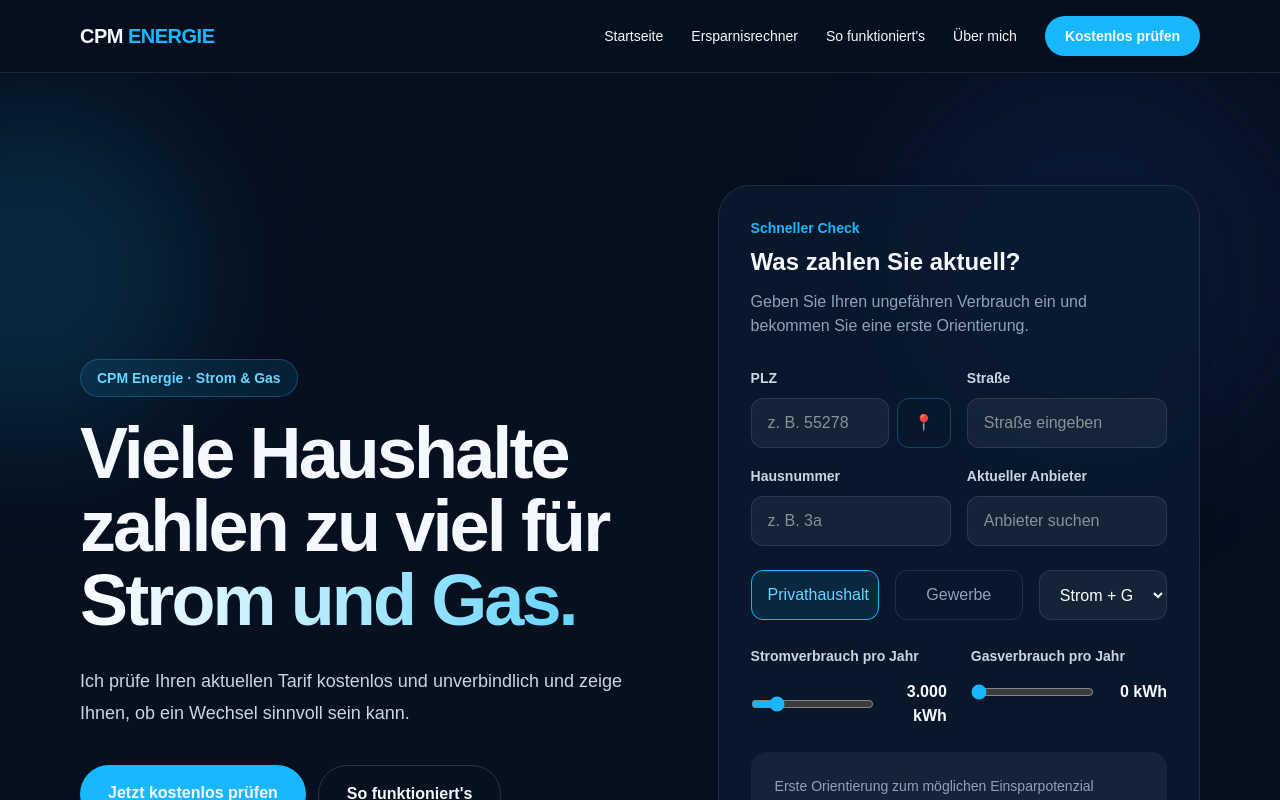
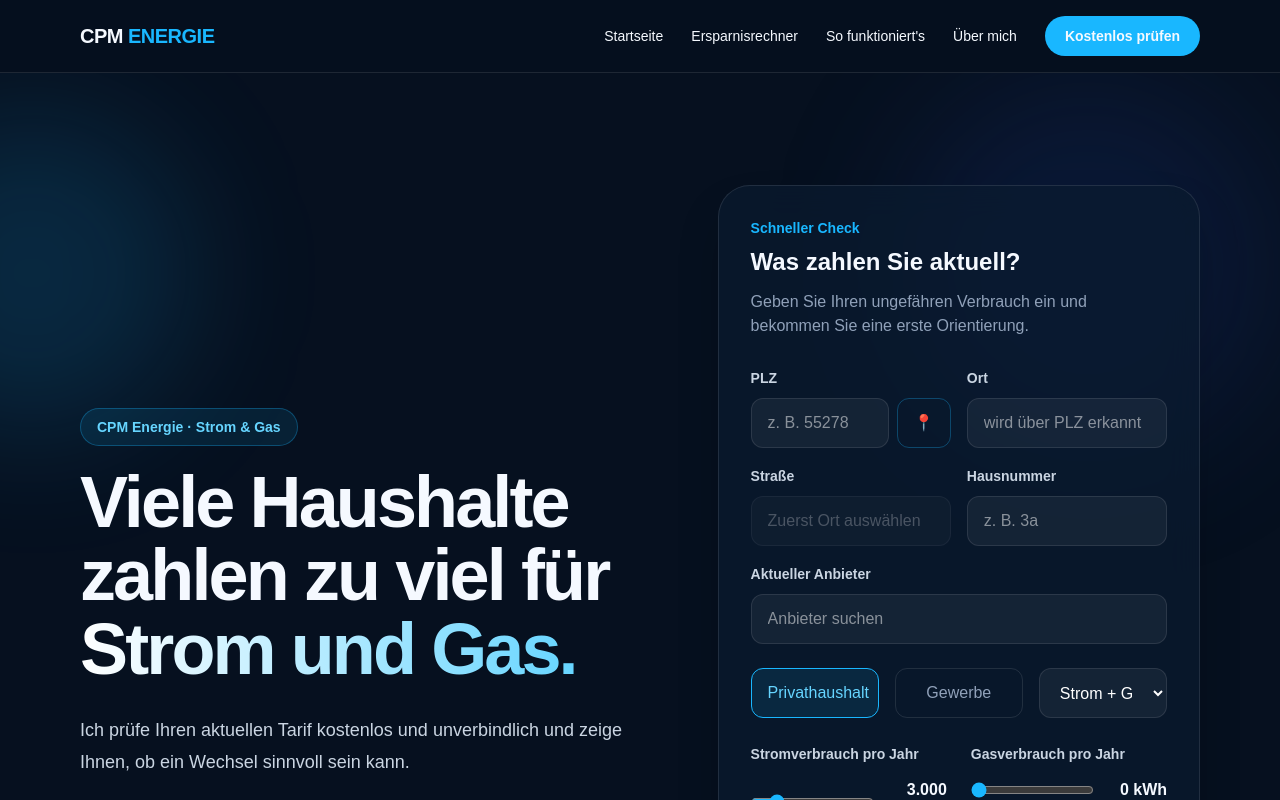
Before and after one commit to svt8f46zcd-stack/cpm-energie-website, a Next.js app: page / in a window 1280 px wide. Shown: the top 800 px of the page. Built offline with nearby package versions, Linux system fonts and the light colour scheme.

Commit message:
Integrate real postcode city and street suggestions

```diff
--- a/components/SavingsCalculator.tsx
+++ b/components/SavingsCalculator.tsx
@@ -1,77 +1,95 @@
 "use client";
 
-import { useEffect, useMemo, useRef, useState } from "react";
+import { useEffect, useMemo, useState } from "react";
 import Link from "next/link";
-
-const CITY_BY_PREFIX: Record<string, string> = {
-  "01": "Dresden",
-  "04": "Leipzig",
-  "10": "Berlin",
-  "20": "Hamburg",
-  "30": "Hannover",
-  "40": "Düsseldorf",
-  "50": "Köln",
-  "55": "Mainz / Rheinland-Pfalz",
-  "60": "Frankfurt am Main",
-  "65": "Wiesbaden / Hessen",
-  "66": "Saarbrücken / Saarland",
-  "68": "Mannheim / Rhein-Neckar",
-  "70": "Stuttgart",
-  "76": "Karlsruhe",
-  "80": "München",
-  "90": "Nürnberg",
-  "99": "Erfurt / Thüringen",
-};
-
-const STREETS: Record<string, string[]> = {
-  Berlin: ["Friedrichstraße", "Unter den Linden", "Kurfürstendamm", "Alexanderplatz", "Hauptstraße"],
-  Hamburg: ["Mönckebergstraße", "Jungfernstieg", "Steindamm", "Reeperbahn", "Hauptstraße"],
-  München: ["Maximilianstraße", "Leopoldstraße", "Sendlinger Straße", "Marienplatz", "Hauptstraße"],
-  Köln: ["Hohe Straße", "Schildergasse", "Deutzer Freiheit", "Breite Straße", "Hauptstraße"],
-  "Frankfurt am Main": ["Zeil", "Kaiserstraße", "Mainzer Landstraße", "Berger Straße", "Hauptstraße"],
-  Mainz: ["Große Bleiche", "Rheinallee", "Ludwigsstraße", "Augustusstraße", "Hauptstraße"],
-  Stuttgart: ["Königstraße", "Calwer Straße", "Theodor-Heuss-Straße", "Schlossstraße", "Hauptstraße"],
-  Nürnberg: ["Königstraße", "Fürther Straße", "Äußere Bayreuther Straße", "Hauptstraße"],
-};
 
 const PROVIDERS = [
   "E.ON", "EnBW", "Vattenfall", "RheinEnergie", "Mainova", "Stadtwerke München",
   "Yello Strom", "LichtBlick", "Naturstrom", "EWE", "Energieversorgung Mittelrhein", "Sonstiger Anbieter"
 ];
 
-function cityForPostalCode(postalCode: string) {
-  if (postalCode.length !== 5) return "";
-  return CITY_BY_PREFIX[postalCode.slice(0, 2)] || "Deutschland";
-}
-
-function streetSuggestions(city: string, query: string) {
-  const key = Object.keys(STREETS).find((name) => city.includes(name));
-  const streets = key ? STREETS[key] : ["Hauptstraße", "Bahnhofstraße", "Gartenstraße", "Kirchstraße", "Berliner Straße"];
-  const q = query.trim().toLowerCase();
-  return (q ? streets.filter((street) => street.toLowerCase().includes(q)) : streets).slice(0, 6);
-}
+type AddressResponse = {
+  cities?: string[];
+  streets?: string[];
+};
 
 export function SavingsCalculator() {
   const [postalCode, setPostalCode] = useState("");
+  const [city, setCity] = useState("");
+  const [citySuggestions, setCitySuggestions] = useState<string[]>([]);
   const [street, setStreet] = useState("");
+  const [streetSuggestions, setStreetSuggestions] = useState<string[]>([]);
   const [houseNumber, setHouseNumber] = useState("");
-  const [city, setCity] = useState("");
   const [provider, setProvider] = useState("");
   const [electricity, setElectricity] = useState(3000);
   const [gas, setGas] = useState(0);
   const [customerType, setCustomerType] = useState<"private" | "business">("private");
   const [tariffType, setTariffType] = useState<"strom" | "gas" | "both">("both");
+  const [showCities, setShowCities] = useState(false);
   const [showStreets, setShowStreets] = useState(false);
   const [showProviders, setShowProviders] = useState(false);
+  const [addressLoading, setAddressLoading] = useState(false);
   const [detecting, setDetecting] = useState(false);
-  const streetRef = useRef<HTMLDivElement>(null);
 
   useEffect(() => {
-    if (/^\d{5}$/.test(postalCode)) setCity(cityForPostalCode(postalCode));
-    else if (postalCode.length < 5) setCity("");
+    if (!/^\d{5}$/.test(postalCode)) {
+      setCitySuggestions([]);
+      setStreetSuggestions([]);
+      setCity("");
+      setStreet("");
+      return;
+    }
+
+    let cancelled = false;
+    setAddressLoading(true);
+    setCitySuggestions([]);
+    setStreetSuggestions([]);
+    setCity("");
+    setStreet("");
+
+    fetch(`/api/address?postalCode=${postalCode}`, { cache: "force-cache" })
+      .then((response) => response.ok ? response.json() as Promise<AddressResponse> : Promise.reject())
+      .then((data) => {
+        if (cancelled) return;
+        const cities = Array.from(new Set(data.cities || []));
+        setCitySuggestions(cities);
+        if (cities.length === 1) setCity(cities[0]);
+        setShowCities(cities.length > 0);
+      })
+      .catch(() => {
+        if (!cancelled) setCitySuggestions([]);
+      })
+      .finally(() => {
+        if (!cancelled) setAddressLoading(false);
+      });
+
+    return () => { cancelled = true; };
   }, [postalCode]);
 
-  const streets = useMemo(() => streetSuggestions(city, street), [city, street]);
+  useEffect(() => {
+    if (!/^\d{5}$/.test(postalCode) || !city) {
+      setStreetSuggestions([]);
+      return;
+    }
+
+    let cancelled = false;
+    const timer = window.setTimeout(() => {
+      fetch(`/api/address?postalCode=${encodeURIComponent(postalCode)}&city=${encodeURIComponent(city)}&street=${encodeURIComponent(street)}`, { cache: "force-cache" })
+        .then((response) => response.ok ? response.json() as Promise<AddressResponse> : Promise.reject())
+        .then((data) => {
+          if (!cancelled) setStreetSuggestions(Array.from(new Set(data.streets || [])));
+        })
+        .catch(() => {
+          if (!cancelled) setStreetSuggestions([]);
+        });
+    }, 250);
+
+    return () => {
+      cancelled = true;
+      window.clearTimeout(timer);
+    };
+  }, [postalCode, city, street]);
+
   const providerMatches = useMemo(() => {
     const q = provider.toLowerCase().trim();
     if (!q) return PROVIDERS.slice(0, 6);
@@ -97,11 +115,22 @@
         setStreet(data.street || "");
         setHouseNumber(data.houseNumber || "");
       } catch {
-        // Manual address entry remains available.
+        // Manual entry remains available.
       } finally {
         setDetecting(false);
       }
     }, () => setDetecting(false), { enableHighAccuracy: false, timeout: 10000, maximumAge: 300000 });
+  }
+
+  function selectCity(value: string) {
+    setCity(value);
+    setShowCities(false);
+    setStreet("");
+  }
+
+  function selectStreet(value: string) {
+    setStreet(value);
+    setShowStreets(false);
   }
 
   const params = new URLSearchParams({
@@ -119,28 +148,71 @@
   return (
     <div className="space-y-6">
       <div className="grid gap-4 md:grid-cols-2">
-        <div>
+        <div className="relative">
           <label className="text-sm font-semibold text-slate-300">PLZ</label>
           <div className="mt-2 flex gap-2">
-            <input value={postalCode} onChange={(e) => setPostalCode(e.target.value.replace(/\D/g, "").slice(0, 5))} inputMode="numeric" maxLength={5} placeholder="z. B. 55278" className="w-full rounded-xl border border-white/10 bg-white/5 px-4 py-3 text-white outline-none focus:border-[#19b7ff]" />
-            <button type="button" onClick={detectLocation} disabled={detecting} className="rounded-xl border border-[#19b7ff]/30 px-4 text-sm font-semibold text-[#66d5ff] hover:bg-[#19b7ff]/10">{detecting ? "…" : "📍"}</button>
+            <input
+              value={postalCode}
+              onChange={(e) => setPostalCode(e.target.value.replace(/\D/g, "").slice(0, 5))}
+              inputMode="numeric"
+              maxLength={5}
+              placeholder="z. B. 55278"
+              className="w-full rounded-xl border border-white/10 bg-white/5 px-4 py-3 text-white outline-none focus:border-[#19b7ff]"
+            />
+            <button type="button" onClick={detectLocation} disabled={detecting} aria-label="Standort verwenden" className="rounded-xl border border-[#19b7ff]/30 px-4 text-sm font-semibold text-[#66d5ff] hover:bg-[#19b7ff]/10">
+              {detecting ? "…" : "📍"}
+            </button>
           </div>
-          {city && <p className="mt-1 text-xs text-slate-500">Erkannt: {city}</p>}
-        </div>
-        <div ref={streetRef} className="relative">
-          <label className="text-sm font-semibold text-slate-300">Straße</label>
-          <input value={street} onChange={(e) => { setStreet(e.target.value); setShowStreets(true); }} onFocus={() => setShowStreets(true)} placeholder="Straße eingeben" className="mt-2 w-full rounded-xl border border-white/10 bg-white/5 px-4 py-3 text-white outline-none focus:border-[#19b7ff]" />
-          {showStreets && streets.length > 0 && street && (
-            <div className="absolute z-20 mt-1 w-full overflow-hidden rounded-xl border border-white/10 bg-[#081725] shadow-2xl">
-              {streets.map((item) => <button key={item} type="button" onClick={() => { setStreet(item); setShowStreets(false); }} className="block w-full px-4 py-3 text-left text-sm text-slate-200 hover:bg-white/10">{item}</button>)}
+          {addressLoading && <p className="mt-1 text-xs text-slate-500">Ort wird gesucht …</p>}
+          {!addressLoading && citySuggestions.length > 1 && showCities && (
+            <div className="absolute z-30 mt-1 w-full overflow-hidden rounded-xl border border-white/10 bg-[#081725] shadow-2xl">
+              <p className="border-b border-white/10 px-4 py-2 text-xs text-slate-500">Mehrere Orte gefunden. Bitte auswählen:</p>
+              {citySuggestions.map((item) => (
+                <button key={item} type="button" onClick={() => selectCity(item)} className="block w-full px-4 py-3 text-left text-sm text-slate-200 hover:bg-white/10">{item}</button>
+              ))}
             </div>
           )}
         </div>
+
+        <div className="relative">
+          <label className="text-sm font-semibold text-slate-300">Ort</label>
+          <input
+            value={city}
+            onChange={(e) => { setCity(e.target.value); setShowCities(true); }}
+            onFocus={() => setShowCities(true)}
+            placeholder={citySuggestions.length ? "Ort auswählen" : "wird über PLZ erkannt"}
+            className="mt-2 w-full rounded-xl border border-white/10 bg-white/5 px-4 py-3 text-white outline-none focus:border-[#19b7ff]"
+          />
+          {citySuggestions.length > 0 && showCities && (
+            <div className="absolute z-20 mt-1 w-full overflow-hidden rounded-xl border border-white/10 bg-[#081725] shadow-2xl">
+              {citySuggestions.map((item) => <button key={item} type="button" onClick={() => selectCity(item)} className="block w-full px-4 py-3 text-left text-sm text-slate-200 hover:bg-white/10">{item}</button>)}
+            </div>
+          )}
+        </div>
+
+        <div className="relative">
+          <label className="text-sm font-semibold text-slate-300">Straße</label>
+          <input
+            value={street}
+            onChange={(e) => { setStreet(e.target.value); setShowStreets(true); }}
+            onFocus={() => setShowStreets(true)}
+            placeholder={city ? "Straße eingeben" : "Zuerst Ort auswählen"}
+            disabled={!city}
+            className="mt-2 w-full rounded-xl border border-white/10 bg-white/5 px-4 py-3 text-white outline-none focus:border-[#19b7ff] disabled:cursor-not-allowed disabled:opacity-50"
+          />
+          {showStreets && streetSuggestions.length > 0 && city && (
+            <div className="absolute z-20 mt-1 w-full overflow-hidden rounded-xl border border-white/10 bg-[#081725] shadow-2xl">
+              {streetSuggestions.map((item) => <button key={item} type="button" onClick={() => selectStreet(item)} className="block w-full px-4 py-3 text-left text-sm text-slate-200 hover:bg-white/10">{item}</button>)}
+            </div>
+          )}
+        </div>
+
         <div>
           <label className="text-sm font-semibold text-slate-300">Hausnummer</label>
           <input value={houseNumber} onChange={(e) => setHouseNumber(e.target.value.slice(0, 8))} placeholder="z. B. 3a" className="mt-2 w-full rounded-xl border border-white/10 bg-white/5 px-4 py-3 text-white outline-none focus:border-[#19b7ff]" />
         </div>
-        <div className="relative">
+
+        <div className="relative md:col-span-2">
           <label className="text-sm font-semibold text-slate-300">Aktueller Anbieter</label>
           <input value={provider} onChange={(e) => { setProvider(e.target.value); setShowProviders(true); }} onFocus={() => setShowProviders(true)} placeholder="Anbieter suchen" className="mt-2 w-full rounded-xl border border-white/10 bg-white/5 px-4 py-3 text-white outline-none focus:border-[#19b7ff]" />
           {showProviders && providerMatches.length > 0 && (
```
